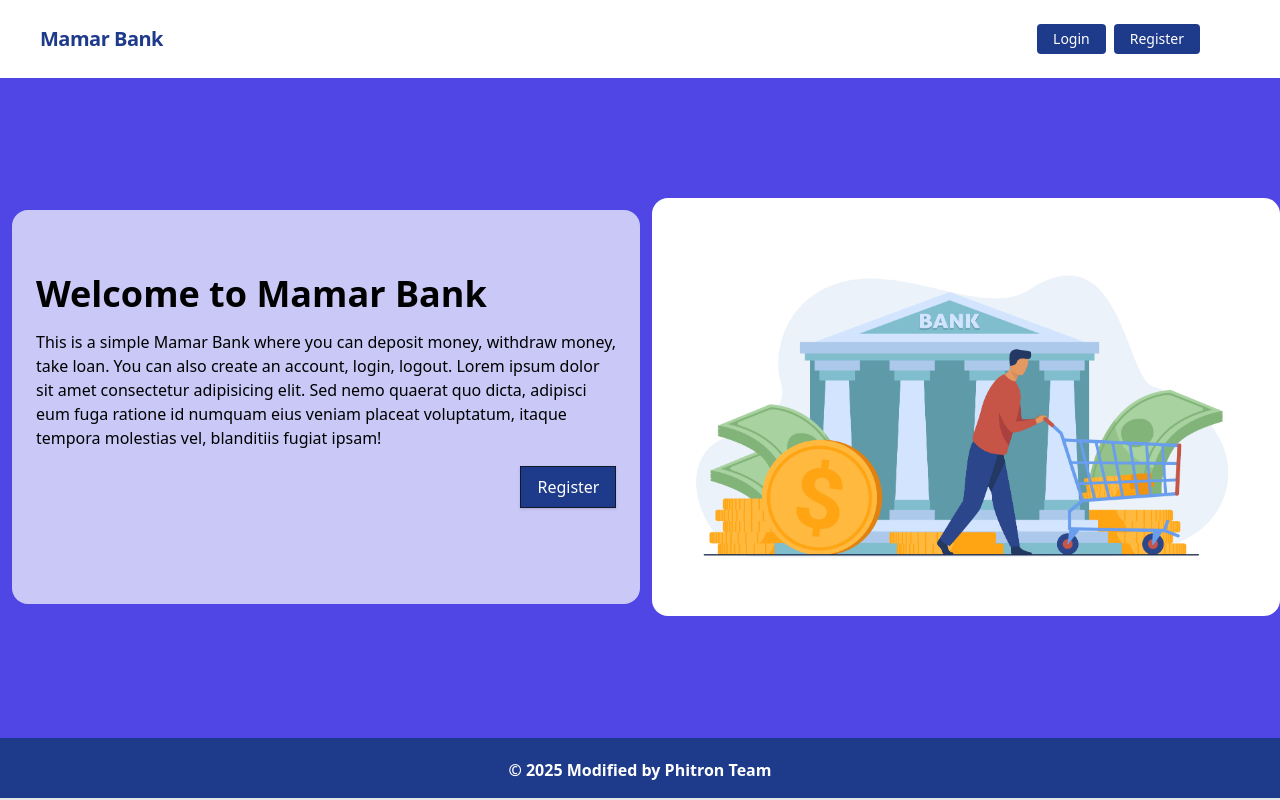
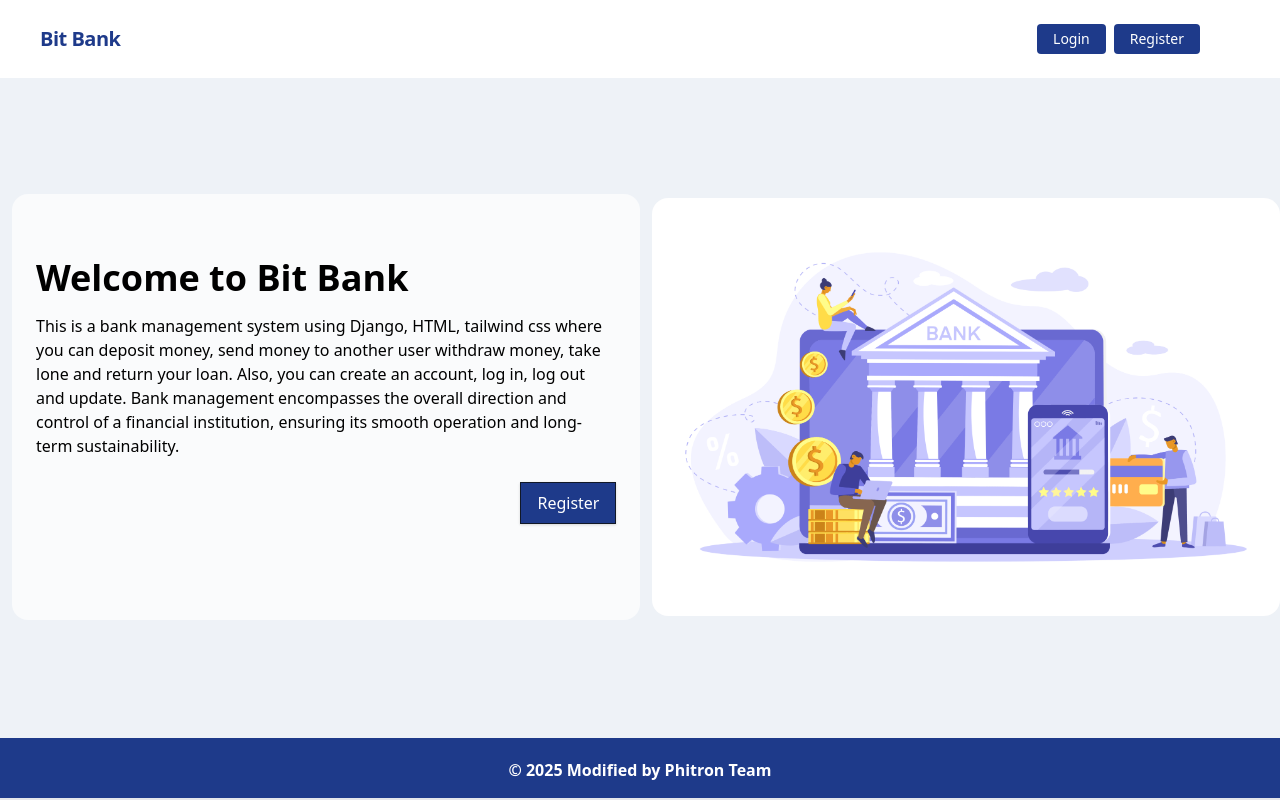
Before and after one commit to jahidul17/mamar-bank, a Django app: page / in a window 1280 px wide. Run offline with Django 5.2, Linux system fonts and the light colour scheme.

Commit message:
Eassy Programming

```diff
--- a/core/templates/base.html
+++ b/core/templates/base.html
@@ -19,7 +19,7 @@
             }
         </style>
     </head>
-    <body class="bg-indigo-600">
+    <body class="" style="background-color: #eef2f7;">
         {% include 'navbar.html' %}
         {% block body %}
             <div class="lg:container lg:mx-auto" id="main">
--- a/core/templates/index.html
+++ b/core/templates/index.html
@@ -6,9 +6,9 @@
 
 
     <div class="flex flex-col w-full lg:w-1/2 justify-center items-start pt-12 pb-24 px-6 bg-white rounded-2xl bg-opacity-70 mx-3">
-        <h1 class="font-bold text-4xl my-4">Welcome to Mamar Bank</h1>
-        <p class="leading-normal mb-4">
-            This is a simple Mamar Bank where you can deposit money, withdraw money, take loan. You can also create an account, login, logout. Lorem ipsum dolor sit amet consectetur adipisicing elit. Sed nemo quaerat quo dicta, adipisci eum fuga ratione id numquam eius veniam placeat voluptatum, itaque tempora molestias vel, blanditiis fugiat ipsam!
+        <h1 class="font-bold text-4xl my-4">Welcome to Bit Bank</h1>
+        <p class="leading-normal mb-6">
+            This is a bank management system using Django, HTML, tailwind css where you can deposit money, send money to another user withdraw money, take lone and return your loan. Also, you can create an account, log in, log out and update. Bank management encompasses the overall direction and control of a financial institution, ensuring its smooth operation and long-term sustainability.
 
         </p>
         <div class="flex justify-end w-full">
@@ -16,7 +16,7 @@
         </div>
     </div>
     <div class="w-full lg:w-1/2 lg:py-6 text-center ">
-        <img class ="rounded-2xl" src ="{% static './img/bank.jpg' %}"/>
+        <img class ="rounded-2xl" src ="{% static './img/bankhome.jpg' %}"/>
     </div>
 </div>
 
--- a/core/templates/navbar.html
+++ b/core/templates/navbar.html
@@ -1,6 +1,6 @@
 <nav class="flex items-center justify-between flex-wrap bg-white p-6 px-10">
   <div class="flex items-center flex-shrink-0 text-white mr-6">
-      <span class="font-semibold text-xl tracking-tight text-blue-900"><a href="/">Mamar Bank</a></span>
+      <span class="font-semibold text-xl tracking-tight text-blue-900"><a href="/">Bit Bank</a></span>
   </div>
   <div class="block lg:hidden">
       <button class="flex items-center px-3 py-2 border rounded text-white border-white-400 hover:text-white hover:border-white">
```
Also changed, not shown: core/static/img/bankhome.jpg (added).
